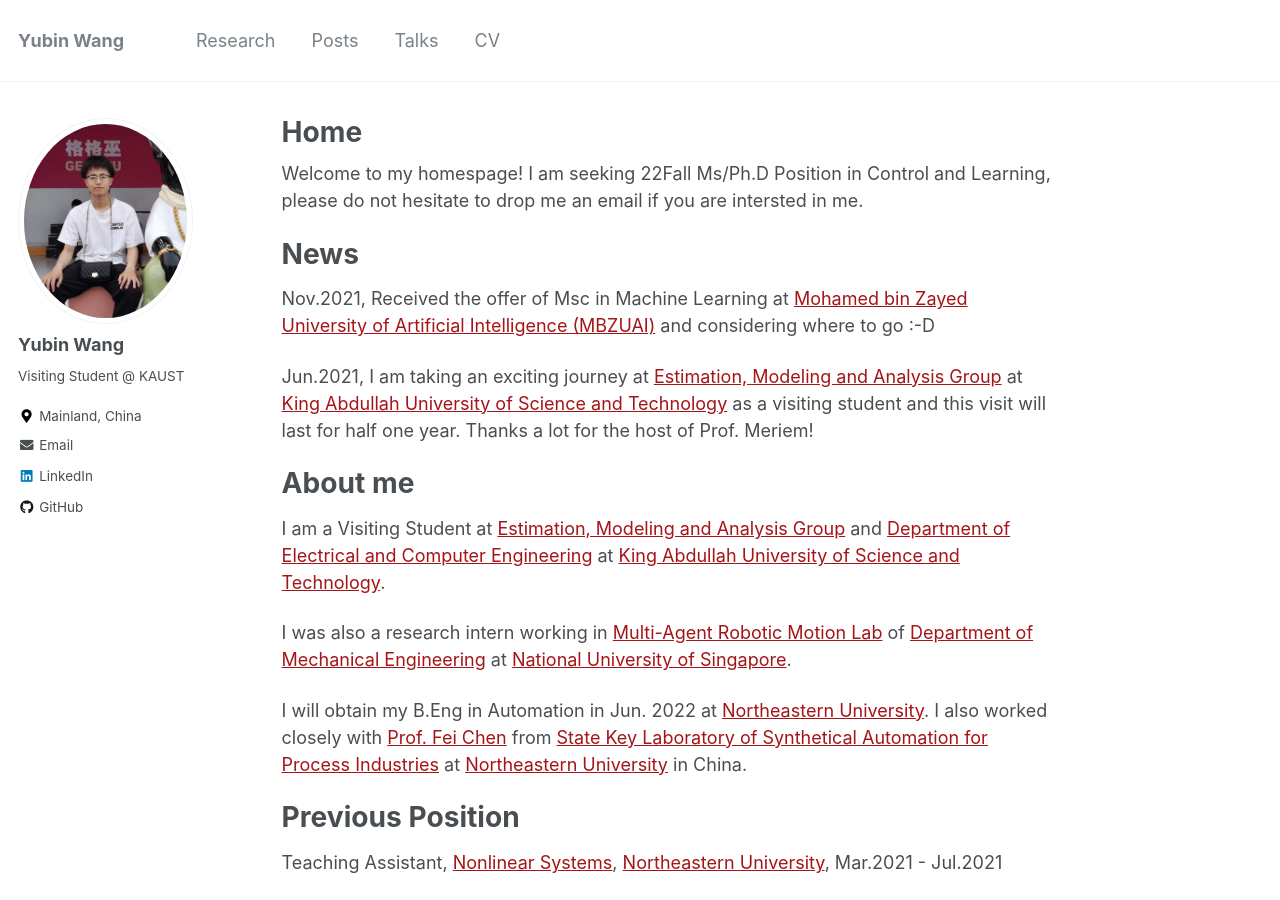
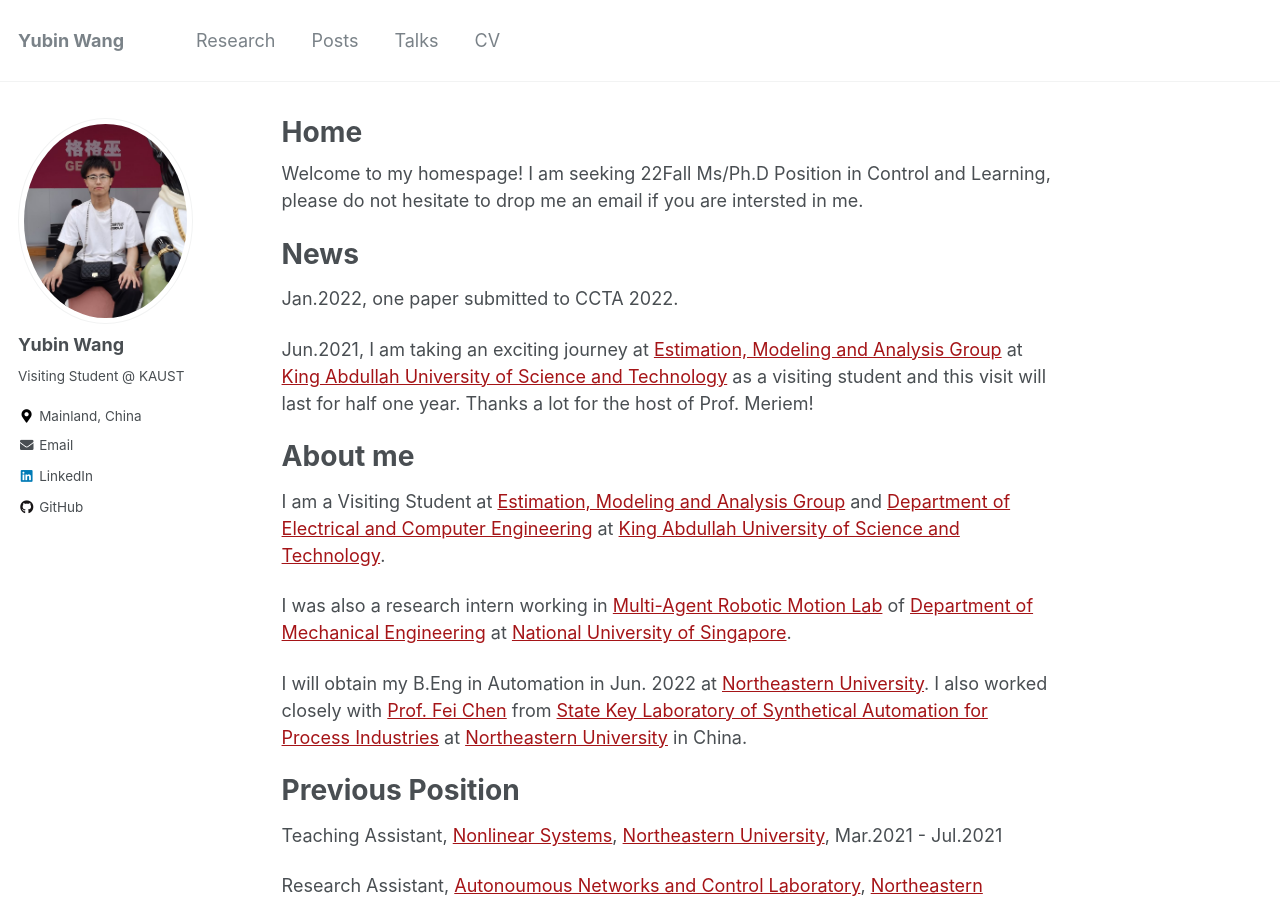
Before and after one commit to yubinwang11/template, a Jekyll site: the page built from _pages/about.md, in a window 1280 px wide and 900 px high. Built offline with Jekyll 4.4.1, drawn with Linux system fonts in a browser that asks for light colours.

Commit message:
Update about.md

```diff
--- a/_pages/about.md
+++ b/_pages/about.md
@@ -10,7 +10,7 @@
 Welcome to my homespage! I am seeking 22Fall Ms/Ph.D Position in Control and Learning, please do not hesitate to drop me an email if you are intersted in me.
 
 # News
-Nov.2021, Received the offer of Msc in Machine Learning at [Mohamed bin Zayed University of Artificial Intelligence (MBZUAI)](https://mbzuai.ac.ae/) and considering where to go :-D
+Jan.2022, one paper submitted to CCTA 2022.
 
 Jun.2021, I am taking an exciting journey at [Estimation, Modeling and Analysis Group](https://cemse.kaust.edu.sa/emang) at [King Abdullah University of Science and Technology](https://www.kaust.edu.sa/en) as a visiting student and this visit will last for half one year. Thanks a lot for the host of Prof. Meriem!
 
```
